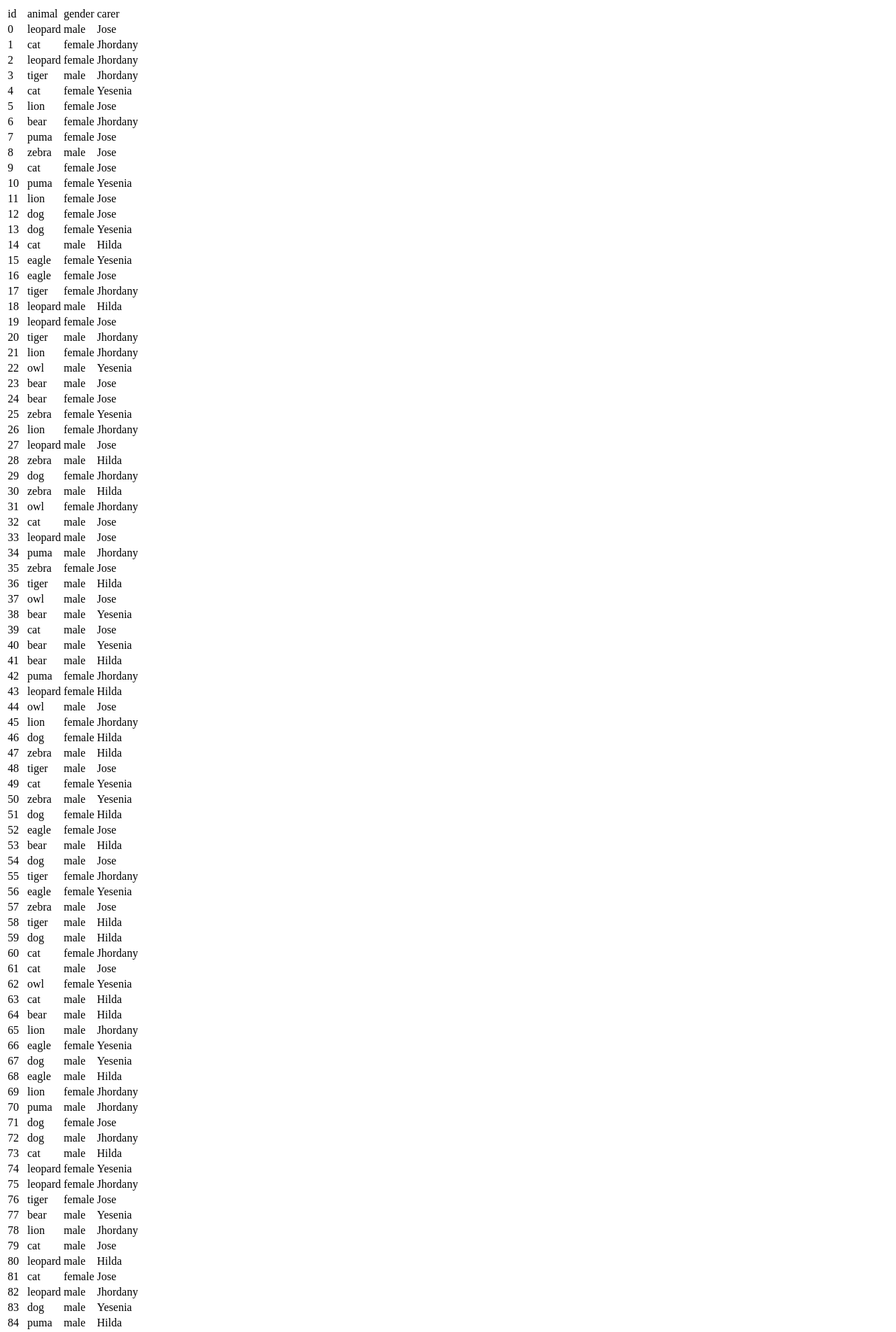
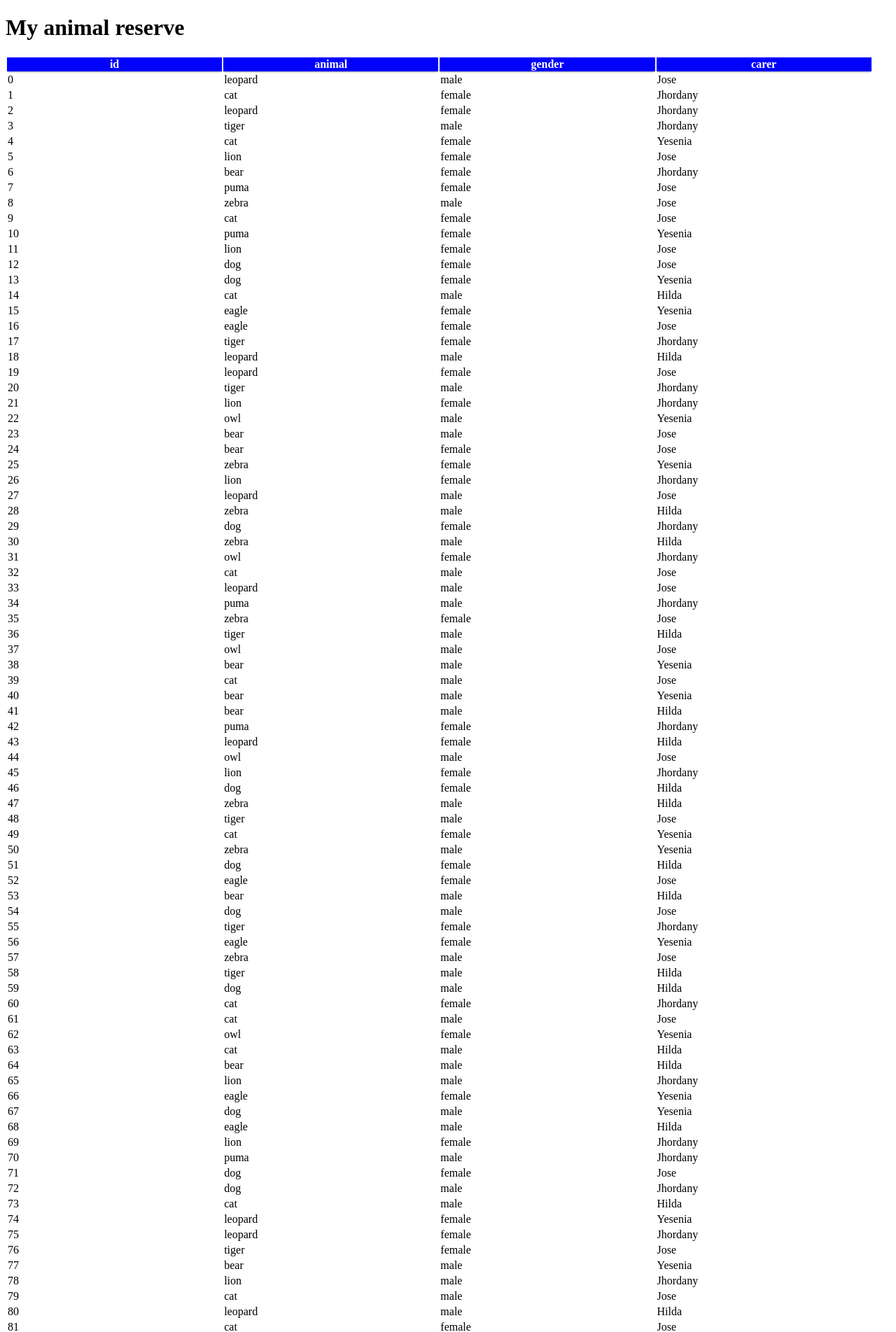
Before and after one commit to JhordanyRodriguez/rptable, a Django app: page /jtable/ in a window 1280 px wide. Shown: the top 1903 px of the page at 70% size. Run offline with Django 3.2, Linux system fonts and the light colour scheme.

Commit message:
Add basic styles to table

```diff
--- a/jtable/static/jtable/jtable.js
+++ b/jtable/static/jtable/jtable.js
@@ -18,7 +18,7 @@
             parent.appendChild(this.my_html);
             this.my_html.id = 0;
             this.column_headers = [];
-
+            this.my_html.classList.add('jtable_table');
         }
     };
 
@@ -34,11 +34,17 @@
         this.data = data;
         this.column_names = Object.keys(this.data[0]);
         console.log(this.column_names);
-        let header_table = this.my_html.insertRow(0);
+        var header = this.my_html.createTHead();
+        let header_row = header.insertRow(0);
         for (let i =0; i < this.column_names.length; i ++){
-            let td = header_table.insertCell();
-            td.id = this.name +"__header__"+this.column_names;
-            td.innerHTML = this.column_names[i];
+            var th = document.createElement('th');
+            th.classList.add('jtable_header');
+            th.innerHTML = this.column_names[i];
+            //let td = header_row.insertCell();
+            th.id = this.name +"__header__"+this.column_names;
+            header_row.appendChild(th);
+            //td.classList.add('jtable_header');
+            //td.innerHTML = this.column_names[i];
         }
         // now we fill the data
         for (let i =0; i < this.data.length; i ++)
--- /dev/null
+++ b/jtable/static/jtable/styles/jtable.css
@@ -0,0 +1,24 @@
+.jtable_header{
+    background-color: blue;
+}
+
+.jtable_table{
+    table-layout:fixed;
+    width: 98%;
+    overflow-y: scroll;
+}
+
+.jtable_table td { overflow: hidden; }
+
+th {
+    background: white;
+    position: sticky;
+    table-layout: fixed;
+    color: white;
+    top: 0; /* Don't forget this, required for the stickiness */
+    box-shadow: 0 2px 2px -1px rgba(0, 0, 0, 0.4);
+  }
+
+#fixed_divss{
+    position: fixed;
+}
--- a/jtable/templates/jtable/index.html
+++ b/jtable/templates/jtable/index.html
@@ -6,6 +6,10 @@
   </head>
 
   <body>
+    <div id="fixed_div">
+      <h1> My animal reserve </h1>
+
+    </div>
     <div id="table_container">
 
     </div>
@@ -13,6 +17,7 @@
     <script src={% static 'jtable/json_data.js' %}></script>
     <script src={% static 'jtable/jtable.js' %}></script>
     <script src={% static 'jtable/main.js' %}></script>
+    <link rel="stylesheet" type="text/css" href="{% static 'jtable/styles/jtable.css' %}">
     <!-- <img src="{% static 'my_app/example.jpg' %}" alt="My image"> -->
     <p>This is my page. Hi!</p>
   </body>
```
